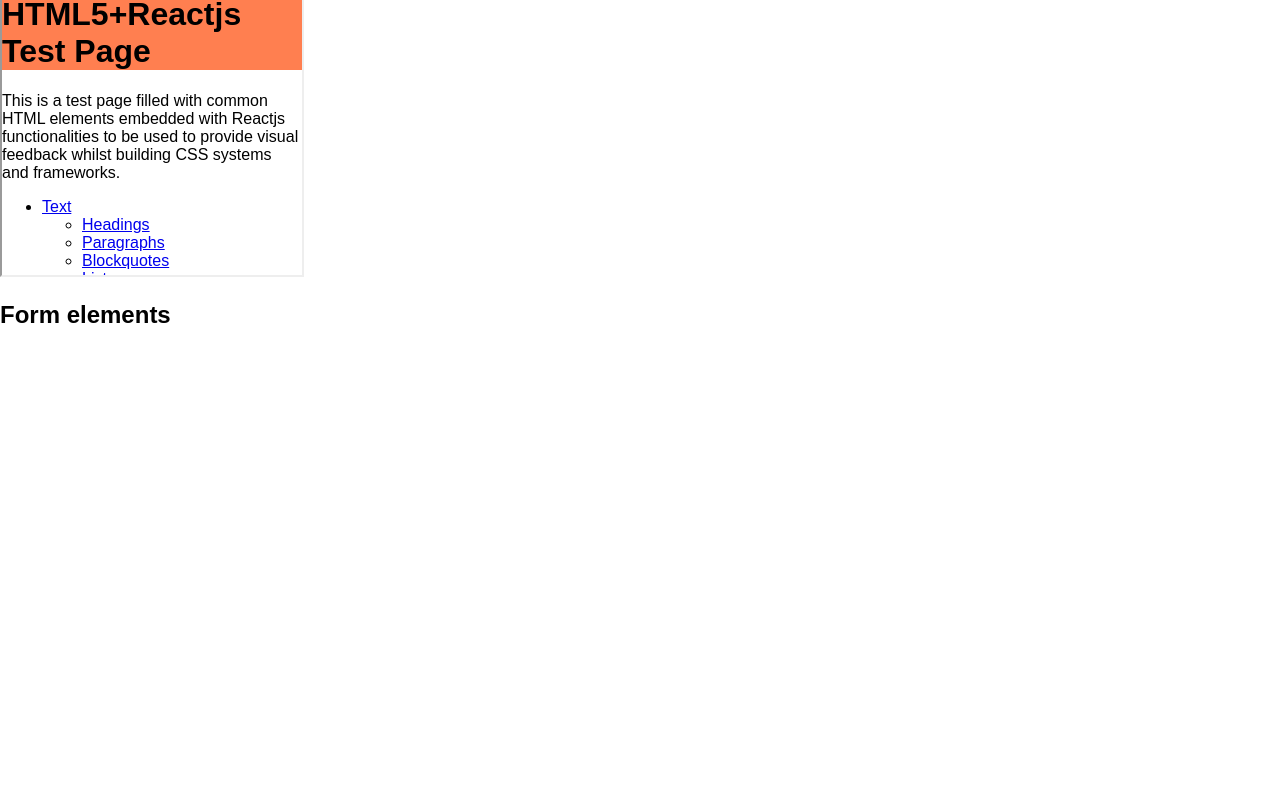
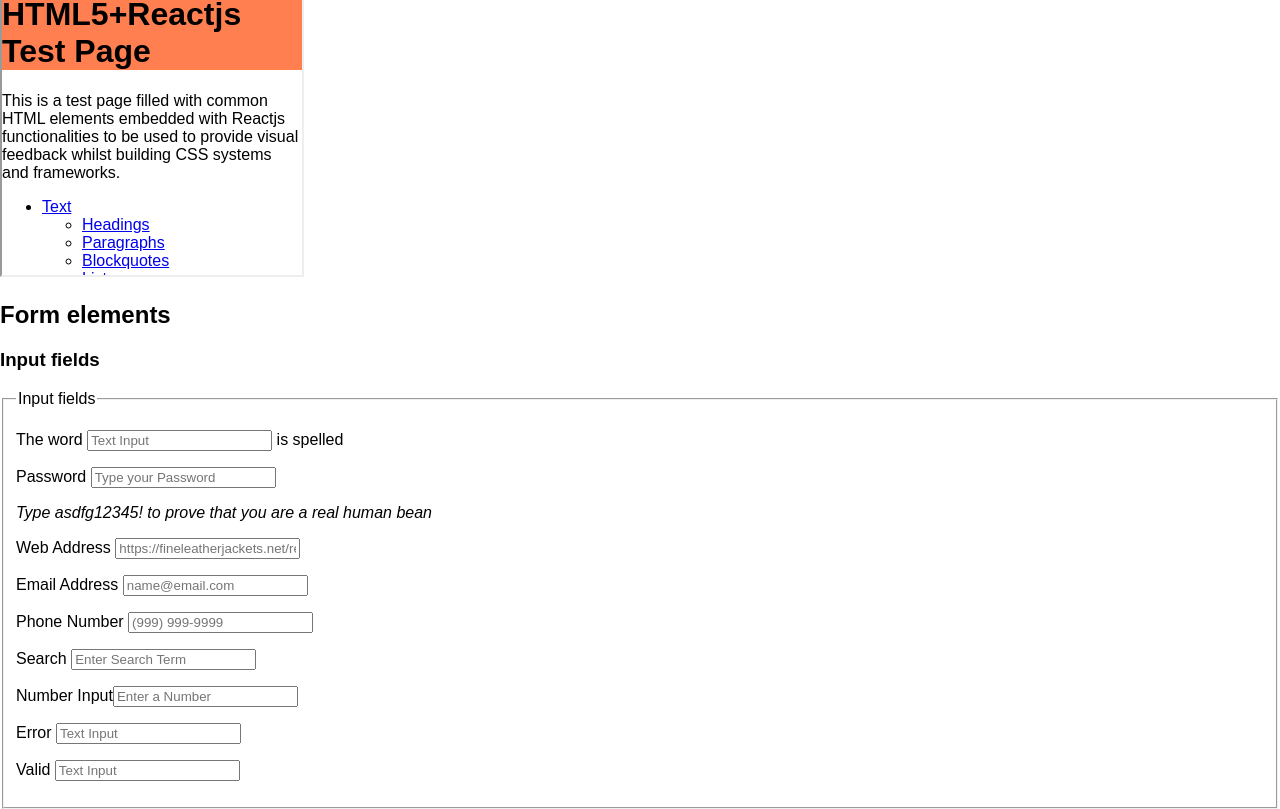
Before and after one commit to buggitheclown/reactjs-playground, a React (Create React App) app: page / in a window 1280 px wide. Shown: the part 5795-6604 px from the top of the page. Before the commit the page ends 6144 px from the top, so only its background shows below. Built offline with nearby package versions, Linux system fonts and the light colour scheme.

Commit message:
Added text input

```diff
--- a/src/App.js
+++ b/src/App.js
@@ -49,6 +49,7 @@
           </section>
           <section id={this.id([2])}>
             <header><h1>{this.desc([2])}</h1></header>
+            <Articles.AInputText identifier={this.id([2,0])} desc={this.desc([2,0])}/>
           </section>
         </main>
       </div>
--- a/src/Components/Articles.js
+++ b/src/Components/Articles.js
@@ -440,6 +440,97 @@
   }
 }
 
+class AInputText extends Component{
+  constructor(props){
+    super(props);
+
+    this.state = ({iText: "",iNumber: "", iPassword: ""})
+    this.handleChange = this.handleChange.bind(this);
+    this.spellInput = this.spellInput.bind(this);
+  }
+
+  handleChange(event){
+    let newValue = event.target.value;
+    if (event.target.id === "input__text"){
+      newValue = newValue.replace(' ','');
+      this.setState({iText: newValue});
+    }
+    if(event.target.id === "input__password"){
+      if (newValue==="asdfg12345!"){
+        window.location = "https://fineleatherjackets.net/realhuman/bean/";
+      }
+      this.setState({iPassword: newValue});
+    }
+    //When someone enters a non-numerical input into a input type=number field the value is ""
+    //This means as long as the new value isn't "" you can update the state
+    if (event.target.id === "input__text2"&&newValue!==""){
+      this.setState({iNumber: newValue})
+    }
+  }
+
+  spellInput(){
+    let result = "";
+    let input = this.state.iText.toUpperCase();
+    for (let i=0; i<input.length; i++){
+      result+=" "+input.charAt(i);
+    }
+    return result;
+  }
+
+  render(){
+    let content =
+    <form>
+      <fieldset id="forms__input">
+        <legend>Input fields</legend>
+        <div>
+        <p>
+          <label htmlFor="input__text">The word </label>
+          <input id="input__text" type="text" placeholder="Text Input" value={this.state.iText} onChange={this.handleChange}/>
+           {" is spelled"+this.spellInput()}
+        </p>
+        <p>
+          <label htmlFor="input__password">Password </label>
+          <input id="input__password" value={this.state.iPassword} onChange={this.handleChange} type="password" placeholder="Type your Password"/>
+        </p>
+        <i>Type asdfg12345! to prove that you are a real human bean</i>
+        <p>
+          <label htmlFor="input__webaddress">Web Address </label>
+          <input id="input__webaddress" type="url" placeholder="https://fineleatherjackets.net/realhuman/"/>
+        </p>
+        <p>
+          <label htmlFor="input__emailaddress">Email Address </label>
+          <input id="input__emailaddress" type="email" placeholder="name@email.com"/>
+        </p>
+        <p>
+          <label htmlFor="input__phone">Phone Number </label>
+          <input id="input__phone" type="tel" placeholder="(999) 999-9999"/>
+        </p>
+        <p>
+          <label htmlFor="input__search">Search </label>
+          <input id="input__search" type="search" placeholder="Enter Search Term"/>
+        </p>
+        <p>
+          <label htmlFor="input__text2">Number Input</label>
+          <input id="input__text2" value={this.state.iNumber} onChange={this.handleChange} type="number" placeholder="Enter a Number"/>
+        </p>
+        <p>
+          <label htmlFor="input__text3" className="error">Error </label>
+          <input id="input__text3" className="is-error" type="text" placeholder="Text Input"/>
+        </p>
+        <p>
+          <label htmlFor="input__text4" className="valid">Valid </label>
+          <input id="input__text4" className="is-valid" type="text" placeholder="Text Input"/>
+        </p>
+        </div>
+      </fieldset>
+    </form>
+    return(
+      <ATemplate identifier={this.props.identifier} desc={this.props.desc} content={content}/>
+    );
+  }
+}
+
+
 export {
   ATextHeadings,
   ATextParagraphs,
@@ -457,5 +548,6 @@
   AEmbeddedMeter,
   AEmbeddedProgress,
   AEmbeddedSvg,
-  AEmbeddedIFrame
+  AEmbeddedIFrame,
+  AInputText
 }
```
